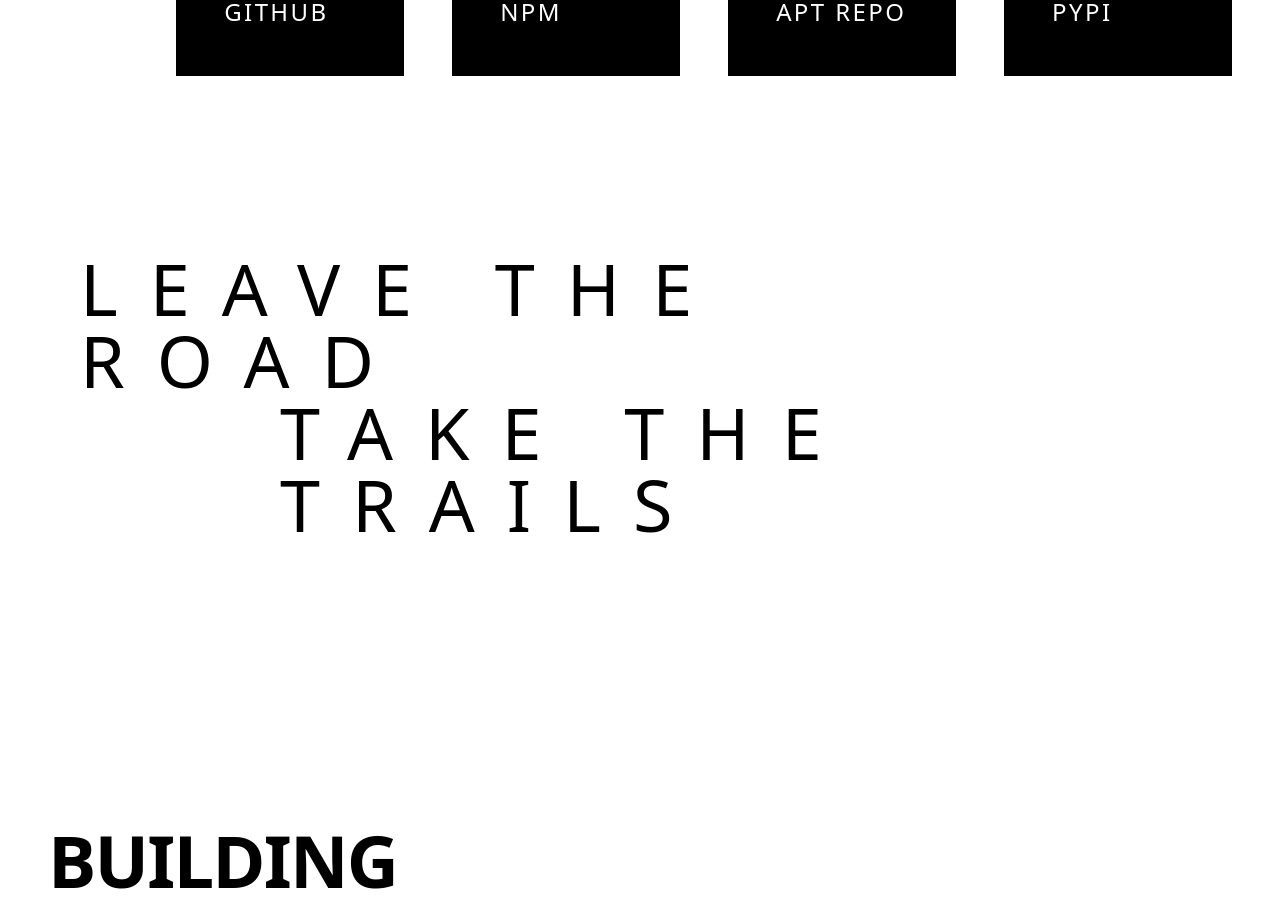
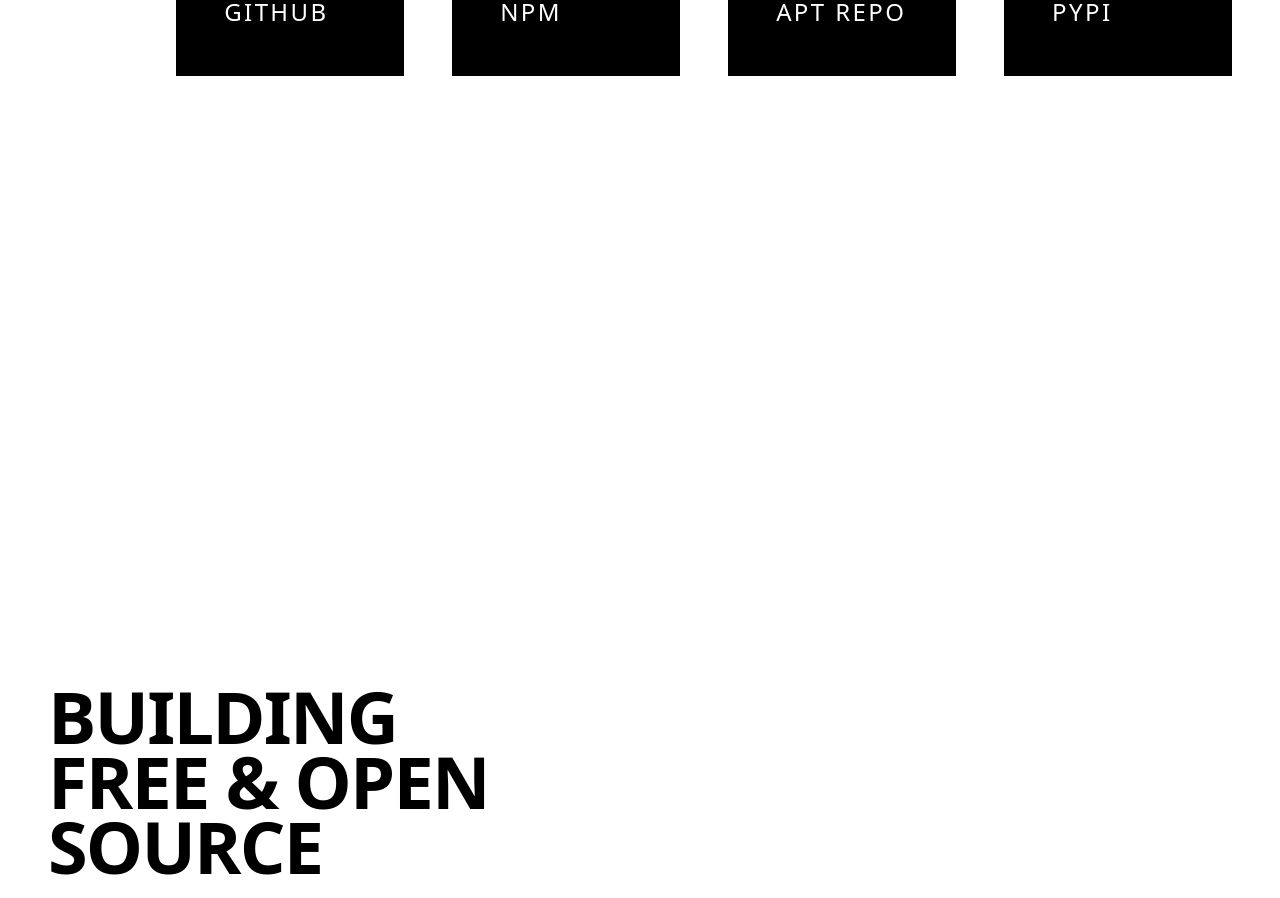
Before and after one commit to komed3/web, a React (Vite) app: page / in a window 1280 px wide. Shown: the part 1060-1958 px from the top of the page. Built offline with nearby package versions, Linux system fonts and the light colour scheme; a web font is replaced by a local one.

Commit message:
animate quote

```diff
--- a/src/components/Quote.tsx
+++ b/src/components/Quote.tsx
@@ -1,8 +1,43 @@
+import { motion, useScroll, useSpring, useTransform } from 'motion/react';
+import { useRef } from 'react';
+
+
 export function Quote () {
+  const ref = useRef< HTMLDivElement >( null );
+
+  const { scrollYProgress } = useScroll( { target: ref, offset: [ 'start end', 'end start' ] } );
+
+  const xFirst = useSpring(
+    useTransform( scrollYProgress, [ 0, 0.5, 1 ], [ '-45vw', '0vw', '45vw' ] ),
+    { stiffness: 100, damping: 30, mass: 0.5 }
+  );
+
+  const xSecond = useSpring(
+    useTransform( scrollYProgress, [ 0, 0.5, 1 ], [ '45vw', '0vw', '-45vw' ] ),
+    { stiffness: 100, damping: 30, mass: 0.5 }
+  );
+
+  const opacity = useTransform(
+    scrollYProgress,
+    [ 0, 0.25, 0.4, 0.6, 0.75, 1 ],
+    [ 0, 0.1, 1, 1, 0.1, 0 ]
+  );
+
   return (
-    <div className= 'flex flex-col items-center px-20 py-32 text-7xl uppercase font-extralight tracking-[2rem]'>
-      <span className= 'pr-50'>Leave the road</span>
-      <span className= 'pl-50'>take the trails</span>
+    <div
+      ref= { ref }
+      className= {
+        'flex flex-col items-center px-20 py-32 text-7xl uppercase font-extralight ' +
+        'tracking-[2rem] overflow-hidden'
+      }
+    >
+      <motion.span style= { { x: xFirst, opacity } }>
+        Leave the road
+      </motion.span>
+
+      <motion.span style= { { x: xSecond, opacity } }>
+        take the trails
+      </motion.span>
     </div>
   );
 }
```
